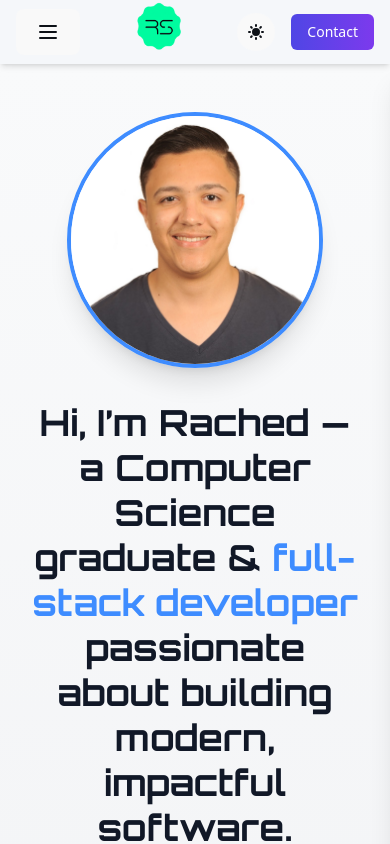
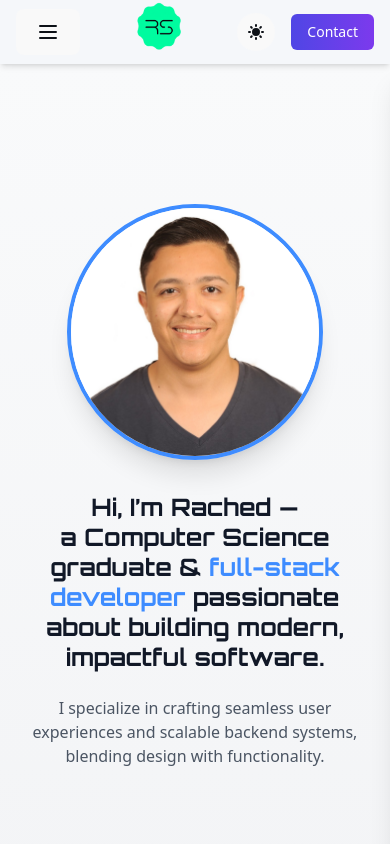
Before and after one commit to RachedSouihi/Portfolio, a React (Vite) app in the folder frontend/: page / in a window 390 px wide. Shown: the top 844 px of the page. Built offline with nearby package versions, Linux system fonts and the light colour scheme.

Commit message:
Refactor components for improved accessibility and styling consistency

```diff
--- a/frontend/src/Contact.tsx
+++ b/frontend/src/Contact.tsx
@@ -3,8 +3,6 @@ import { useSpring, animated } from '@react-spring/web';
 import { toast } from 'react-hot-toast';
 
 
-
-import "./t.css"
 import { submitContactForm } from './api/contact';
 export default function Contact() {
   const [formData, setFormData] = useState({
@@ -77,7 +75,7 @@ export default function Contact() {
 
 
   return (
-    <div className="w-full mx-auto p-6 md:p-8 bg-[#F5F7FA] dark:bg-[#0D1117] shadow-xl">
+    <div className="w-full mx-auto p-6 md:p-8 bg-[#F5F7FA] dark:bg-[#0D1117] shadow-xl" id='contact'>
       <div className="flex flex-col md:flex-row items-start gap-8 max-w-7xl mx-auto">
         {/* Left Section */}
         <div className="flex-1 relative">
@@ -86,14 +84,14 @@ export default function Contact() {
             <div className="flex flex-col items-start gap-3 mb-10">
               <animated.span
                 style={{ ...textSpring, fontFamily: 'Orbitron, sans-serif' }}
-                className="text-lg sm:text-5xl font-semibold text-[#0D1117] dark:text-[#FAFAFA]"
+                className="font-semibold text-[#0D1117] dark:text-[#FAFAFA] text-2xl sm:text-4xl md:text-5xl"
               >
                 It’s time to build something exciting 🚀
               </animated.span>
             </div>
 
             {/* Arrow Image */}
-            <div className="relative mx-auto mt-10">
+            <div className="relative mx-auto mt-10 hidden md:block">
               <animated.img
                 src={arrowSrc}
                 alt="Arrow"
@@ -106,7 +104,7 @@ export default function Contact() {
         </div>
 
         {/* Right Section (Contact Form with Glowing Aura) */}
-        <div className="flex-1 max-w-2xl mt-10 relative glow-effect">
+        <div className="w-full md:max-w-2xl flex-1 mt-10 relative glow-effect">
           <form
             onSubmit={handleSubmit}
             className="relative z-10 space-y-6 bg-white dark:bg-[#161B22] rounded-2xl p-8 shadow-xl"
--- a/frontend/src/Header.tsx
+++ b/frontend/src/Header.tsx
@@ -241,7 +241,7 @@ export default function Header() {
                                 transform: headingSpring.y.to((y: any) => `translateY(${y}px)`),
                                 fontFamily: 'Orbitron, sans-serif',
                             }}
-                            className="text-4xl sm:text-5xl font-bold leading-tight"
+                            className="text-2xl sm:text-3xl md:text-4xl lg:text-5xl font-bold leading-tight"
                         >
                             Hi, I’m Rached —<br />
                             a Computer Science graduate & <span className="text-[#3E8CFF] dark:text-blue-500">full-stack developer</span> passionate about building modern, impactful software.
@@ -252,7 +252,7 @@ export default function Header() {
                                 ...paragraphSpring,
                                 transform: paragraphSpring.y.to((y: any) => `translateY(${y}px)`),
                             }}
-                            className="mt-6 text-lg text-gray-600 dark:text-gray-400"
+                            className="mt-6 text-base sm:text-lg md:text-xl text-gray-600 dark:text-gray-400"
                         >
                             I specialize in crafting seamless user experiences and scalable backend systems, blending design with functionality.
                         </animated.p>
@@ -265,12 +265,3 @@ export default function Header() {
         </>
     );
 }
-
-
-/* <a href="#" className="flex items-center" aria-label="Home">
-                                <div className="rounded-full flex items-center justify-center">
-                                    <img src='logo.png' width={55} />
-                                </div>
-                            </a>
-
-                            */
--- a/frontend/src/Projects.tsx
+++ b/frontend/src/Projects.tsx
@@ -26,7 +26,7 @@ const projects = [
 			"A platform for job seekers to find and apply for jobs, and for employers to post job openings.",
 		technologies: ["Angular", "TypeScript", "Express.js", "MySQL", "Bootstrap"],
 		link: "#",
-		github: "#",
+		github: "https://github.com/RachedSouihi/JobPortal",
 	},
 	{
 		id: 2,
@@ -87,14 +87,9 @@ export default function ProjectsCarousel() {
 				direction === "left" ? "translateX(12%) scale(0.98)" : "translateX(-12%) scale(0.98)",
 		},
 		config: {
-
-
 			tension: 500,
 			friction: 22,
-
-			// use duration-free spring for natural motion; duration may be added if needed
 		},
-		// remove trail to animate the full page simultaneously
 	});
 
 	const handlePrev = () => {
@@ -112,7 +107,7 @@ export default function ProjectsCarousel() {
 	};
 
 	return (
-		<section className="py-16 px-4 sm:px-6 lg:px-8 bg-[#F5F7FA] dark:bg-[#0D1117] text-[#0D1117] dark:text-white">
+		<section className="py-16 px-4 sm:px-6 lg:px-8 bg-[#F5F7FA] dark:bg-[#0D1117] text-[#0D1117] dark:text-white" id="projects">
 			<div className="max-w-7xl mx-auto">
 				<div className="text-center mb-16">
 					<h2 className="text-4xl font-bold text-[#0D1117] dark:text-white">
--- a/frontend/src/Services.tsx
+++ b/frontend/src/Services.tsx
@@ -45,7 +45,7 @@ const ServicesSection = () => {
   ];
 
   return (
-    <section className="py-16 px-4 sm:px-6 lg:px-8 bg-gradient-to-r from-[#F5F7FA] to-[#E0ECFF] dark:from-[#0D1117] dark:to-[#10161D]">
+    <section className="py-16 px-4 sm:px-6 lg:px-8 bg-gradient-to-r from-[#F5F7FA] to-[#E0ECFF] dark:from-[#0D1117] dark:to-[#10161D]" id='services'>
       <div className="max-w-7xl mx-auto">
         <div className="text-center mb-16">
           <h2 className="text-3xl md:text-4xl font-bold mb-4 text-[#0D1117] dark:text-[#FAFAFA]">
--- a/frontend/src/index.css
+++ b/frontend/src/index.css
@@ -1,7 +1,9 @@
 @tailwind base;
 @tailwind components;
 @tailwind utilities;
-
+html {
+  scroll-behavior: smooth;
+}
 
 :root {
   font-family: system-ui, Avenir, Helvetica, Arial, sans-serif;
```
